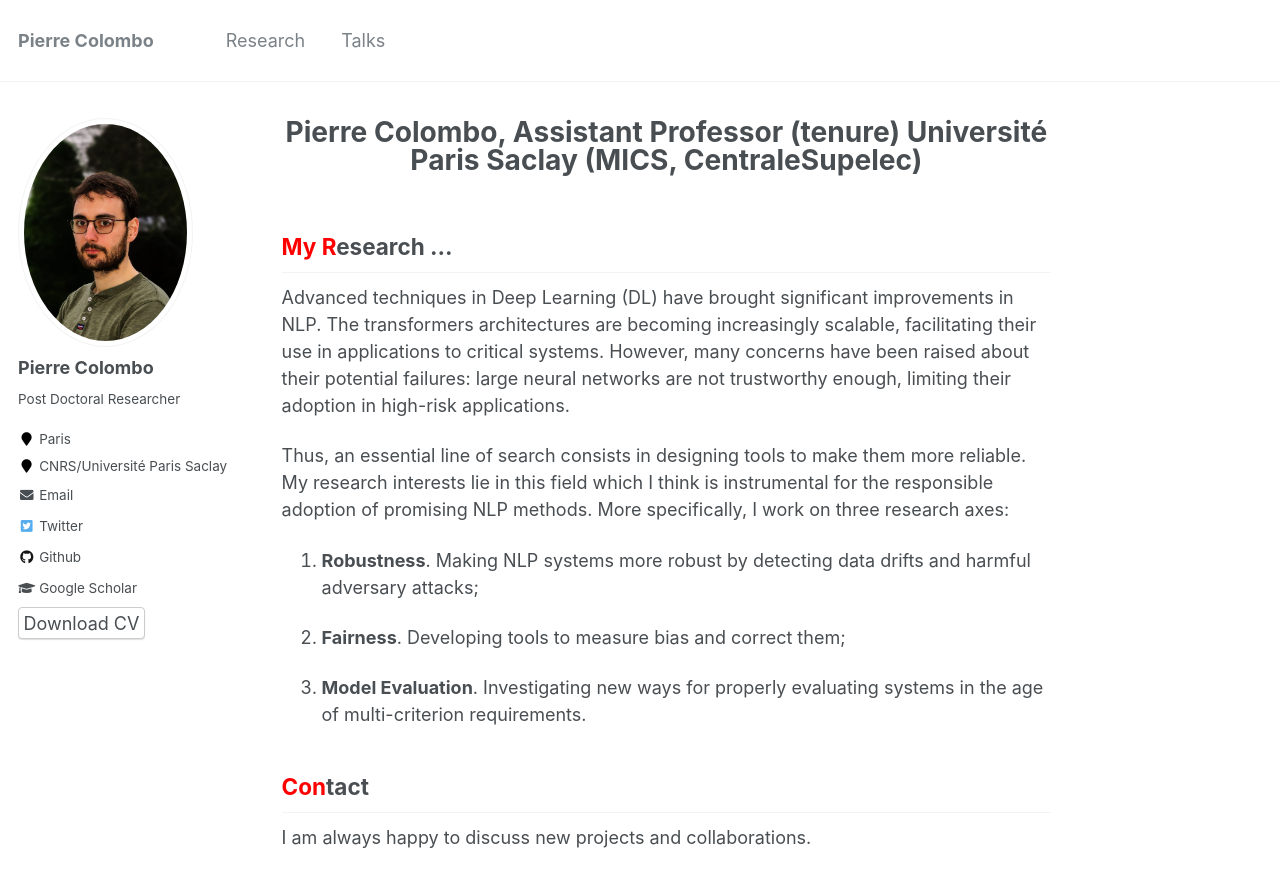
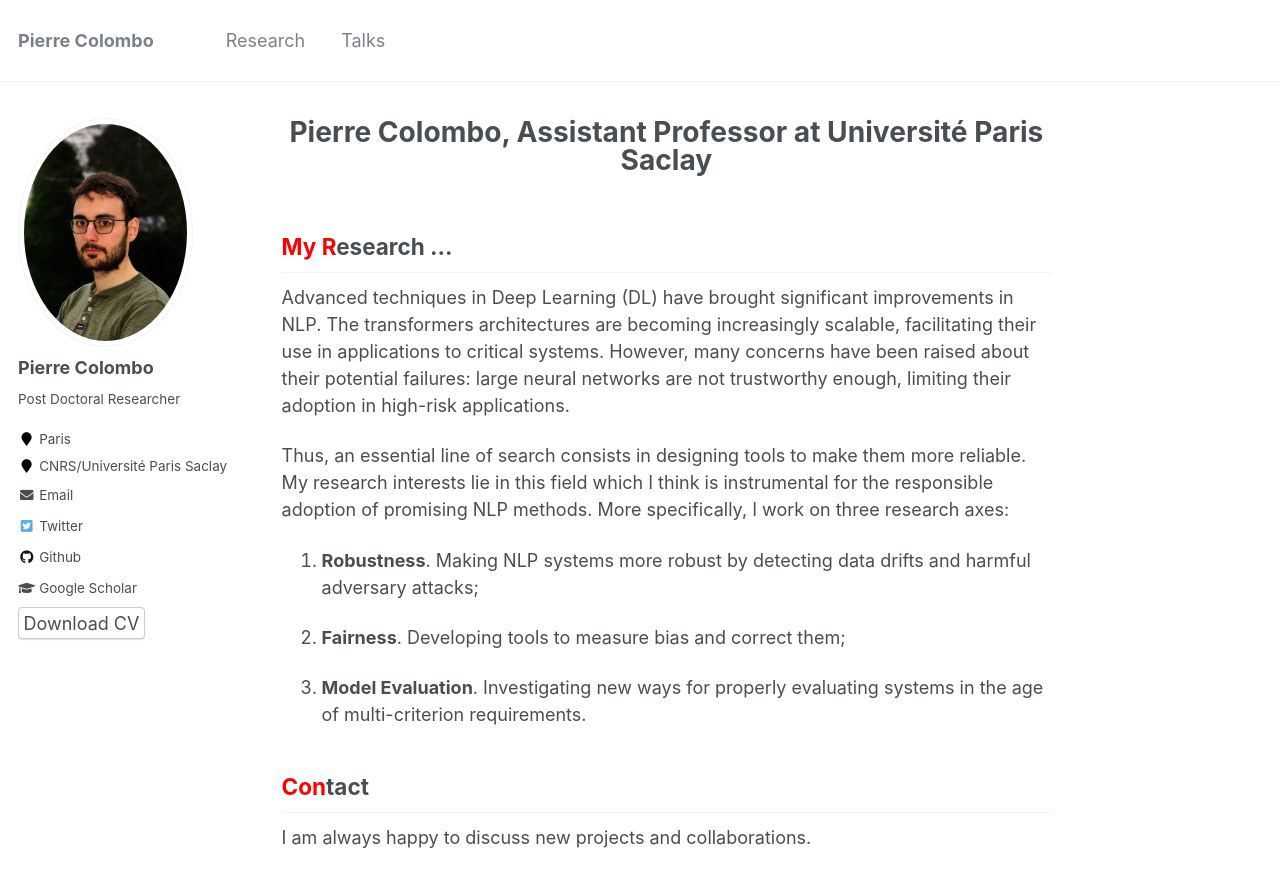
Before and after one commit to PierreColombo/PierreColombo.github.io, a Jekyll site: the page built from _pages/about.md, in a window 1280 px wide and 900 px high. Shown: the top 887 px of the window. Built offline with Jekyll 4.4.1, drawn with Linux system fonts in a browser that asks for light colours.

```diff
--- a/_pages/about.md
+++ b/_pages/about.md
@@ -1,6 +1,6 @@
 ---
 permalink: /
-title: "<center>Pierre Colombo, Assistant Professor (tenure)  Université Paris Saclay (MICS, CentraleSupelec) </center>"
+title: "<center>Pierre Colombo, Assistant Professor at Université Paris Saclay </center>"
 excerpt: "About me"
 author_profile: true
 
```
